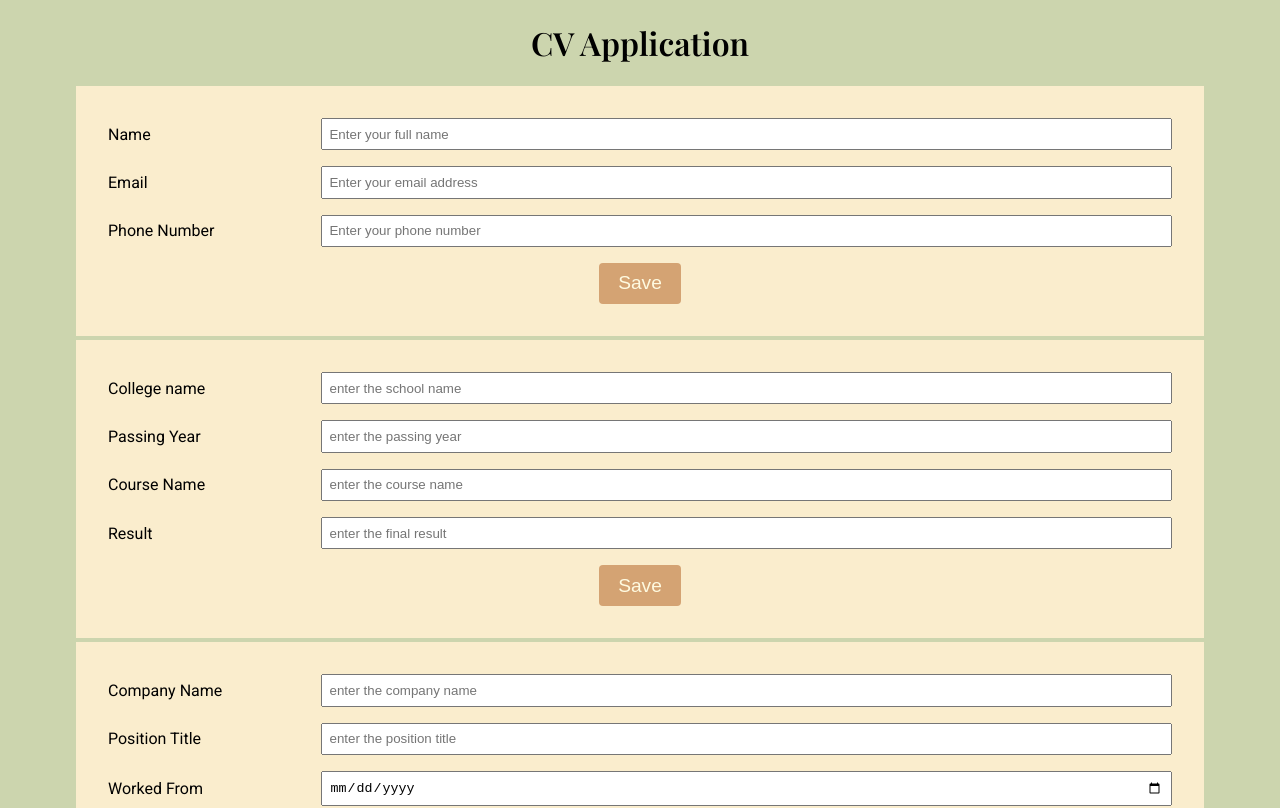
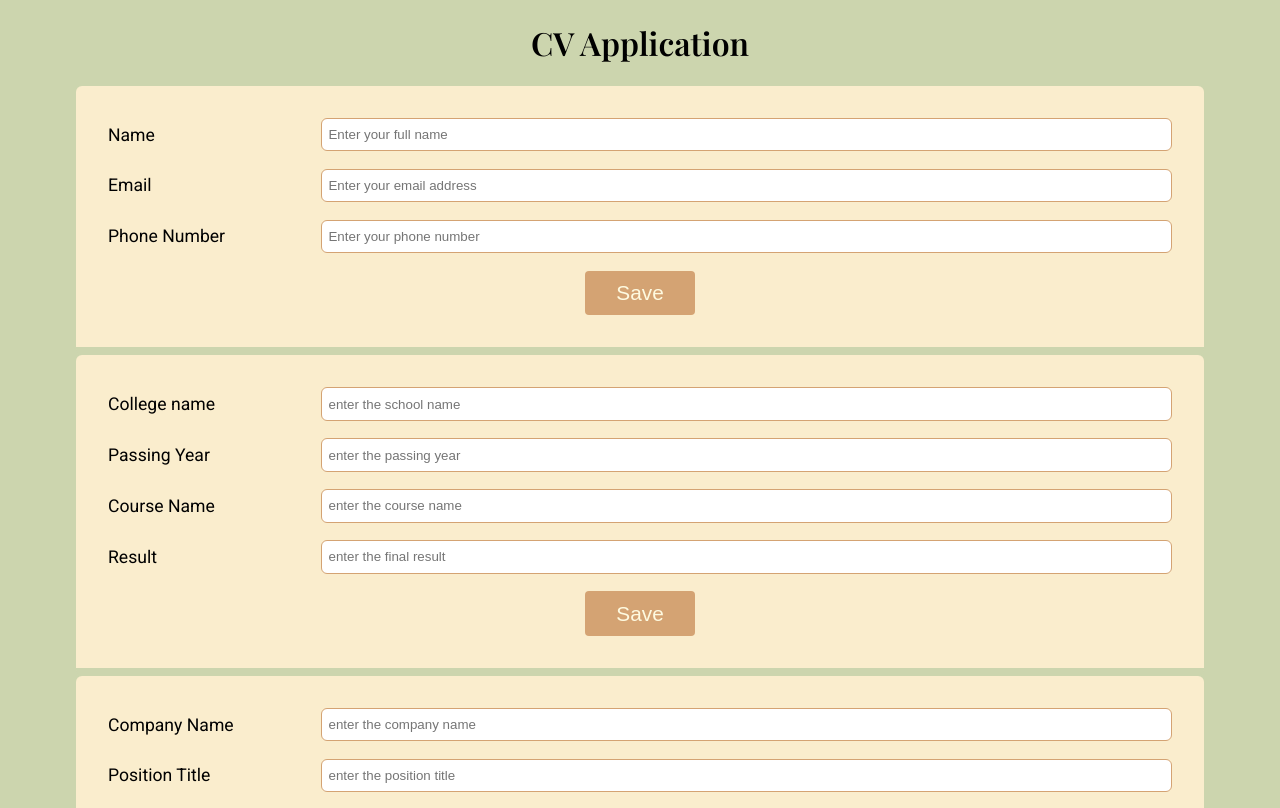
Before and after one commit to nashitshayan/cv-project, a React (Create React App) app: page / in a window 1280 px wide. Shown: the top 808 px of the page. Built offline with nearby package versions, Linux system fonts and the light colour scheme.

Commit message:
styles: fix

```diff
--- a/src/App.css
+++ b/src/App.css
@@ -32,7 +32,8 @@ h1 {
 }
 
 .form {
-	border-bottom: 4px solid var(--clr--primary);
+	border-bottom: 8px solid var(--clr--primary);
+	border-radius: 6px;
 	padding: 2em;
 	min-height: 12em;
 }
@@ -41,11 +42,16 @@ label {
 	align-items: center;
 	justify-content: space-between;
 	margin-bottom: 1em;
+	font-size: 1.1rem;
 }
+
 input,
 textarea {
 	width: 60%;
 	padding: 0.5em;
+	border: 1px solid var(--clr--accent);
+	border-radius: 6px;
+	height: 2.5em;
 }
 @media only screen and (min-width: 700px) {
 	input,
@@ -67,9 +73,9 @@ button {
 	background-color: var(--clr--accent);
 	color: var(--clr--neutral);
 	border: none;
-	font-size: 1.2rem;
+	font-size: 1.3rem;
 	border-radius: 4px;
-	padding: 0.5em 1em;
+	padding: 0.5em 1.5em;
 	cursor: pointer;
 }
 button:hover {
```
